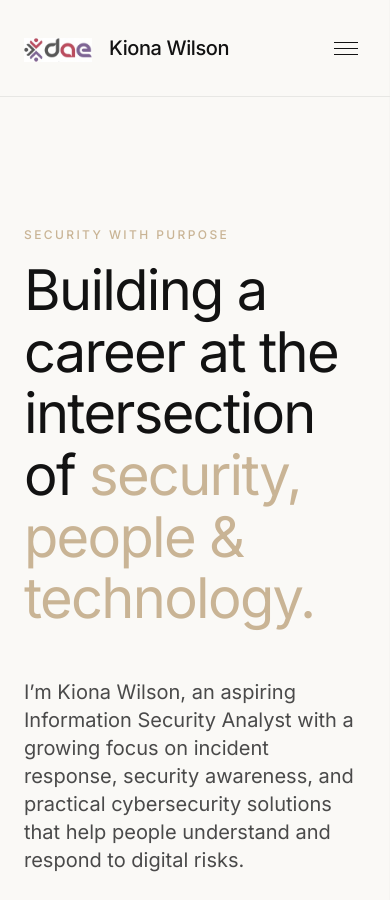
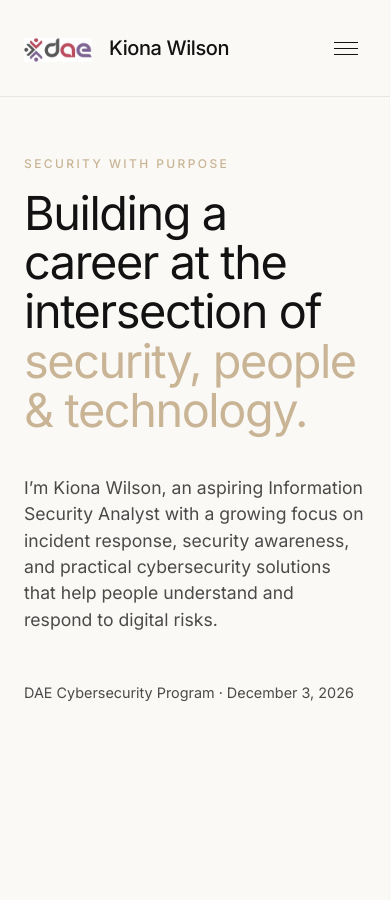
Before and after one commit to kawilson129-cpu/Kiona-629, a Jekyll site: the page built from docs/index.md, in a window 390 px wide and 900 px high. Built offline with Jekyll 4.4.1, drawn with Linux system fonts in a browser that asks for light colours.

Commit message:
Refine mobile hero typography section

```diff
--- a/docs/assets/css/style.scss
+++ b/docs/assets/css/style.scss
@@ -358,4 +358,22 @@
   .editorial-main {
     padding-top: 10vh;
   }
+
+  .hero-section {
+    min-height: auto;
+    padding-top: 4rem;
+    padding-bottom: 4rem;
+  }
+
+  h1 {
+    font-size: clamp(2.75rem, 12vw, 4rem);
+    line-height: 1.05;
+    margin-bottom: 1.5rem;
+  }
+
+  .hero-subtext {
+    font-size: 1.1rem;
+    line-height: 1.5;
+    max-width: 100%;
+  }
 }
```
